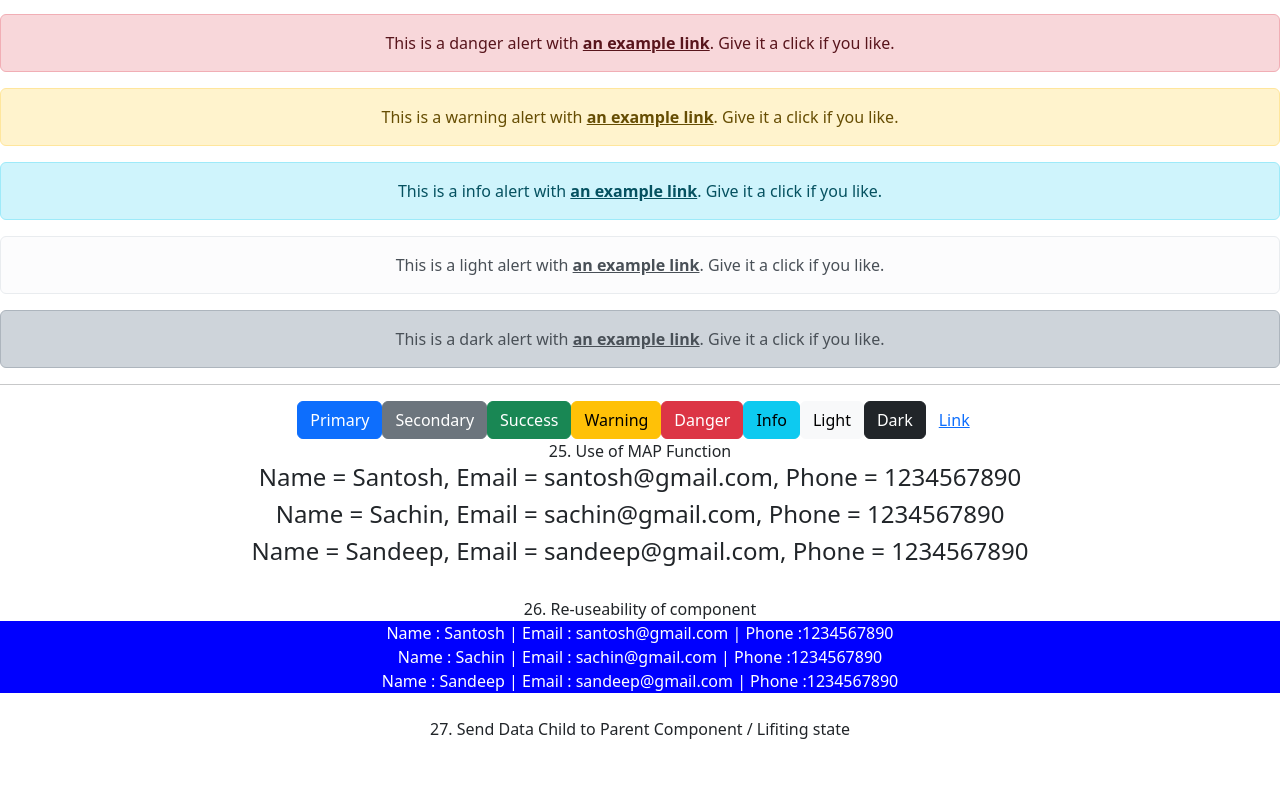
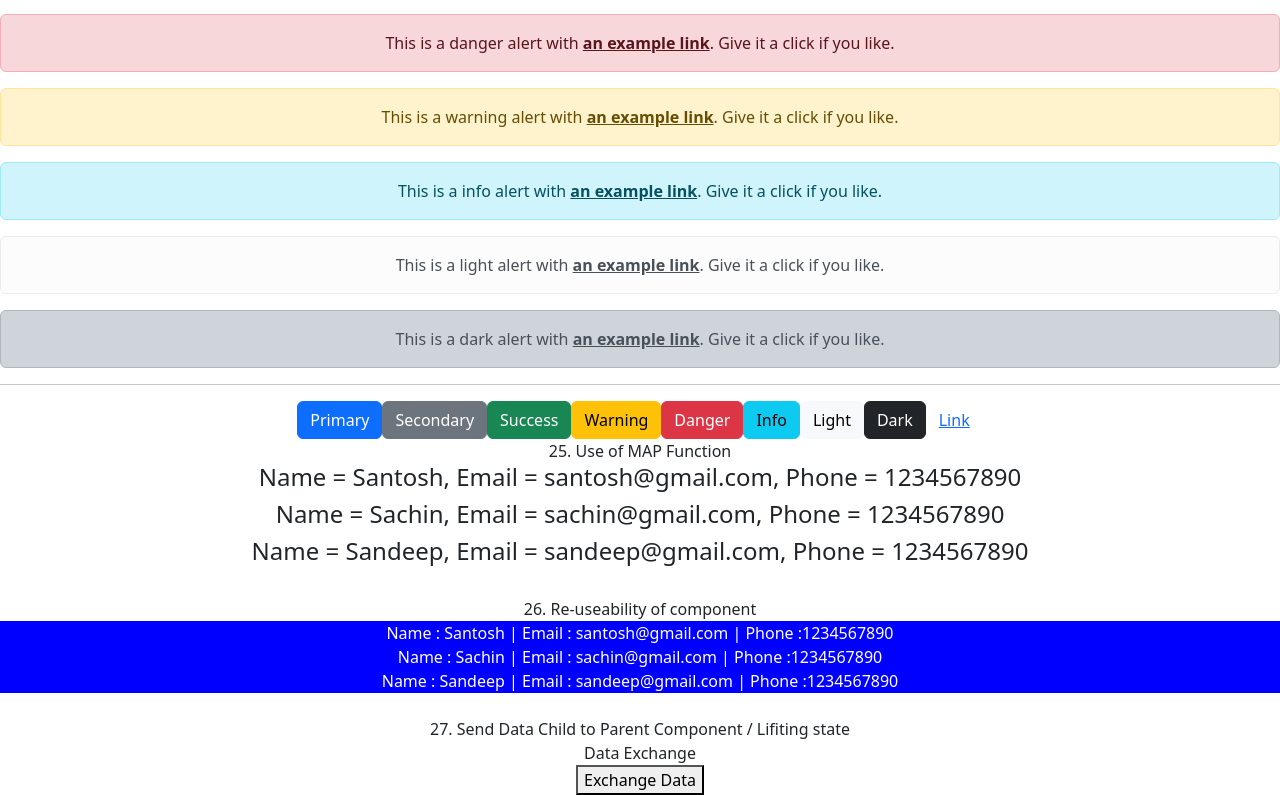
Before and after one commit to sachin-projects/react-tut, a React (Create React App) app: page / in a window 1280 px wide. Shown: the part 3145-3940 px from the top of the page. Before the commit the page ends 3886 px from the top, so only its background shows below. Built offline with nearby package versions, Linux system fonts and the light colour scheme.

Commit message:
update done

```diff
--- a/src/App.js
+++ b/src/App.js
@@ -20,7 +20,7 @@ import { Button } from "react-bootstrap";
 import BootstrapAlert from "./BootstrapAlert";
 import User15 from "./Users15";
 import usePlaceholder from "./../node_modules/react-bootstrap/esm/usePlaceholder";
-import { UsePlaceholderProps } from "./../node_modules/react-bootstrap/cjs/usePlaceholder.d";
+import Users16 from "./Users16";
 
 function App() {
   function handleClick() {
@@ -84,6 +84,11 @@ function App() {
       Phone: "1234567890",
     },
   ];
+
+  function exchangeData(testdata) {
+    alert(testdata);
+    console.log(testdata);
+  }
 
   return (
     <div className="App">
@@ -258,6 +263,7 @@ function App() {
       <br />
       27. Send Data Child to Parent Component / Lifiting state
       <br />
+      <Users16 data={exchangeData} />
     </div>
   );
 }
--- /dev/null
+++ b/src/Users16.js
@@ -0,0 +1,11 @@
+function Users16(props) {
+  return (
+    <div>
+      Data Exchange
+      <br />
+      <button onClick={() => props.data(1)}>Exchange Data</button>
+    </div>
+  );
+}
+
+export default Users16;
```
